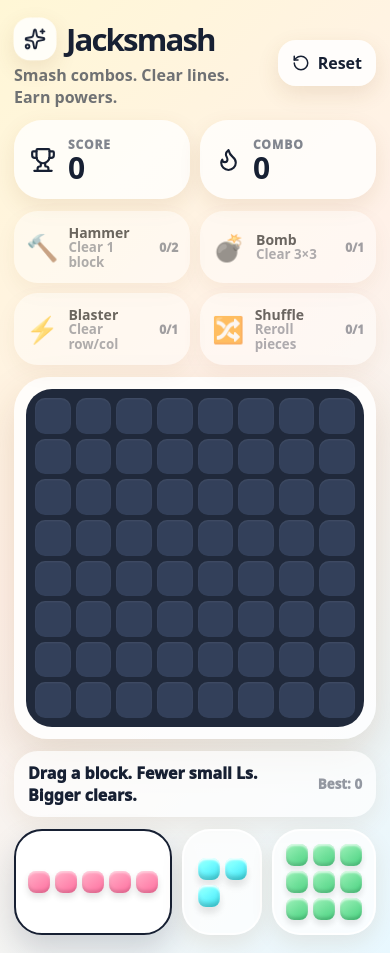
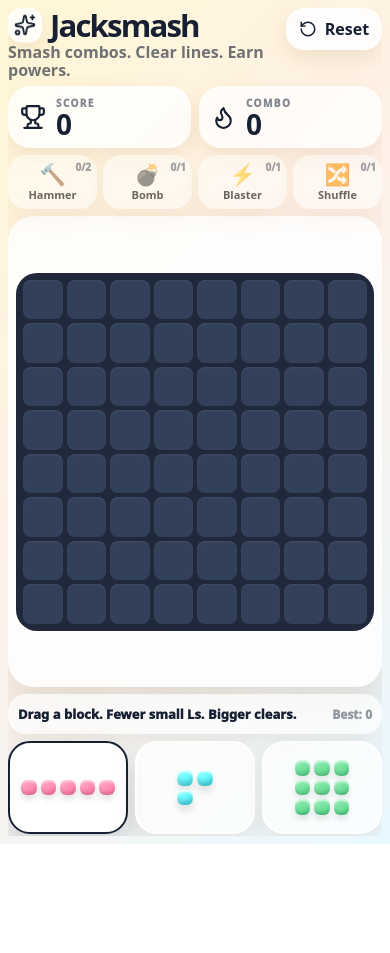
Before and after one commit to bigbthebuilder-hue/Jacksmash, a React (Vite) app: page / in a window 390 px wide. After the commit the page ends 844 px from the top, so only its background shows below. Built offline with nearby package versions, Linux system fonts and the light colour scheme.

Commit message:
Fix phone layout

```diff
--- a/src/style.css
+++ b/src/style.css
@@ -753,3 +753,251 @@ p {
     animation: none !important;
   }
 }
+
+
+/* Phone layout pass v1
+   Goal: keep the full game visible on large/tall phones like S24 Ultra. */
+
+@media (max-width: 760px) {
+  body {
+    overflow: hidden;
+  }
+
+  .app-shell {
+    height: 100svh;
+    min-height: 100svh;
+    padding: 8px;
+    overflow: hidden;
+  }
+
+  .game-wrap {
+    height: calc(100svh - 16px);
+    min-height: 0;
+    max-width: 100%;
+    gap: 7px;
+    overflow: hidden;
+  }
+
+  .top-bar {
+    gap: 8px;
+    padding-top: 0;
+    align-items: flex-start;
+  }
+
+  .title-row {
+    gap: 8px;
+  }
+
+  .logo-bubble {
+    width: 34px;
+    height: 34px;
+    border-radius: 13px;
+  }
+
+  h1 {
+    font-size: clamp(28px, 8vw, 40px);
+    line-height: 0.9;
+  }
+
+  p {
+    margin-top: 2px;
+    font-size: 16px;
+    line-height: 1.1;
+  }
+
+  .reset-btn {
+    min-width: 96px;
+    justify-content: center;
+    border-radius: 18px;
+    padding: 10px 12px;
+    font-size: 16px;
+  }
+
+  .stats-grid {
+    gap: 8px;
+  }
+
+  .stat-card {
+    min-height: 62px;
+    border-radius: 22px;
+    padding: 10px 12px;
+    gap: 10px;
+  }
+
+  .stat-card span {
+    font-size: 10px;
+    letter-spacing: 0.14em;
+  }
+
+  .stat-card strong {
+    font-size: 28px;
+  }
+
+  .bonus-tray {
+    display: grid;
+    grid-template-columns: repeat(4, 1fr);
+    gap: 6px;
+  }
+
+  .bonus-btn {
+    min-height: 54px;
+    border-radius: 18px;
+    padding: 7px 6px;
+    gap: 4px;
+    justify-content: center;
+    text-align: center;
+    flex-direction: column;
+  }
+
+  .bonus-emoji {
+    width: auto;
+    font-size: 21px;
+    line-height: 1;
+  }
+
+  .bonus-meta {
+    align-items: center;
+  }
+
+  .bonus-meta b {
+    font-size: 11px;
+    line-height: 1;
+  }
+
+  .bonus-meta small {
+    display: none;
+  }
+
+  .bonus-count {
+    position: absolute;
+    right: 6px;
+    top: 5px;
+    font-size: 10px;
+  }
+
+  .board-card {
+    border-radius: 26px;
+    padding: 8px;
+    flex: 1 1 auto;
+    min-height: 0;
+    display: flex;
+    align-items: center;
+  }
+
+  .board {
+    width: 100%;
+    max-height: 100%;
+    aspect-ratio: 1 / 1;
+    gap: 4px;
+    padding: 7px;
+    border-radius: 21px;
+  }
+
+  .board-cell {
+    border-radius: 8px;
+  }
+
+  .message-bar {
+    min-height: 40px;
+    border-radius: 18px;
+    padding: 7px 10px;
+    font-size: 13px;
+    line-height: 1.1;
+  }
+
+  .message-bar small {
+    font-size: 12px;
+  }
+
+  .piece-tray {
+    margin-top: 0;
+    gap: 7px;
+    padding-bottom: max(2px, env(safe-area-inset-bottom));
+    flex: 0 0 auto;
+  }
+
+  .piece {
+    height: clamp(72px, 11svh, 94px);
+    border-radius: 22px;
+    padding: 8px;
+  }
+
+  .mini-cell {
+    width: clamp(15px, 4vw, 21px);
+    height: clamp(15px, 4vw, 21px);
+    border-radius: 6px;
+  }
+
+  .drag-piece-grid .mini-cell {
+    width: 31px;
+    height: 31px;
+    border-radius: 10px;
+  }
+
+  .piece-grid {
+    gap: 4px;
+  }
+
+  .drag-piece-grid {
+    gap: 5px;
+  }
+
+  .game-over {
+    position: fixed;
+    left: 16px;
+    right: 16px;
+    bottom: calc(92px + env(safe-area-inset-bottom));
+    z-index: 1900;
+    border-radius: 24px;
+  }
+
+  .burst-word {
+    max-width: 92vw;
+    font-size: 42px !important;
+  }
+}
+
+/* Extra-short phone screens or browser UI eating space */
+@media (max-width: 760px) and (max-height: 760px) {
+  .game-wrap {
+    gap: 5px;
+  }
+
+  p {
+    display: none;
+  }
+
+  .stats-grid {
+    display: none;
+  }
+
+  .bonus-btn {
+    min-height: 46px;
+    border-radius: 15px;
+  }
+
+  .bonus-emoji {
+    font-size: 19px;
+  }
+
+  .bonus-meta b {
+    font-size: 10px;
+  }
+
+  .message-bar {
+    display: none;
+  }
+
+  .piece {
+    height: clamp(62px, 10svh, 78px);
+  }
+
+  .board-card {
+    padding: 7px;
+  }
+
+  .board {
+    gap: 3px;
+    padding: 6px;
+  }
+}
```
Also changed, not shown: 1 other file (tests, documents, lock files or other folders).
